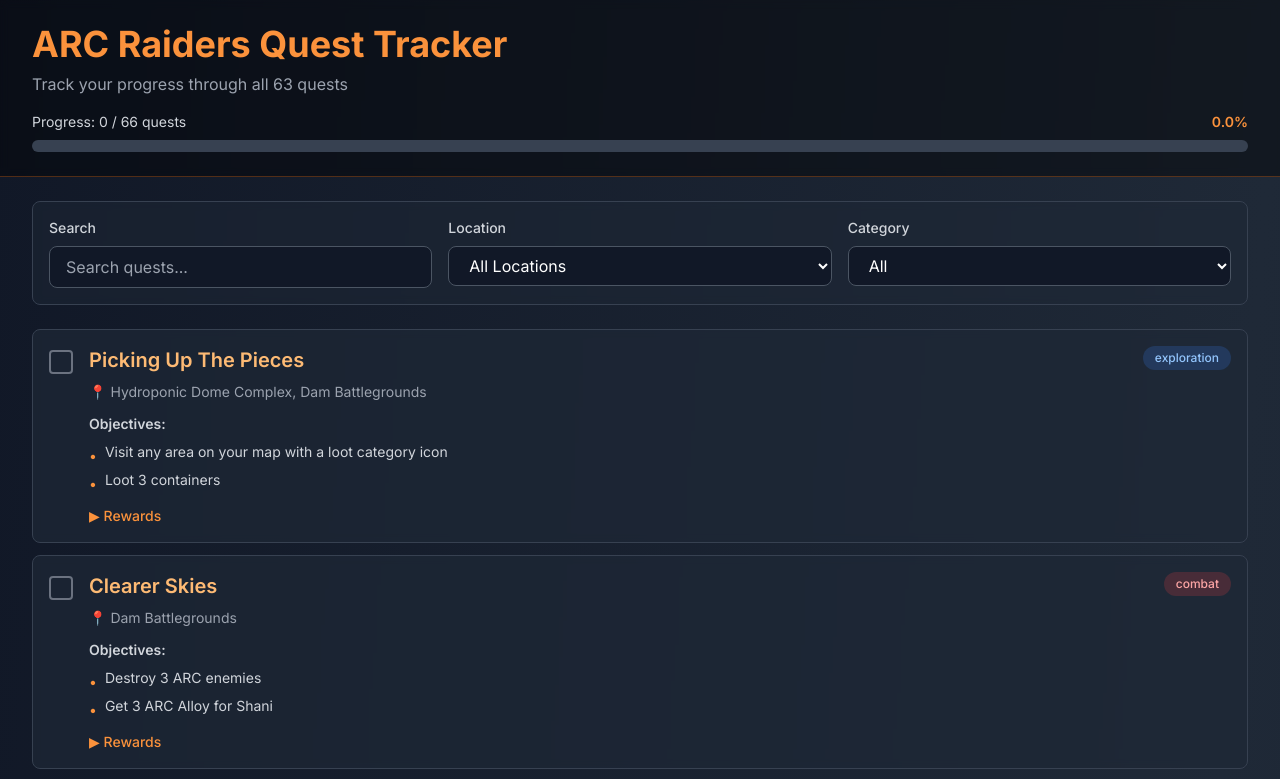
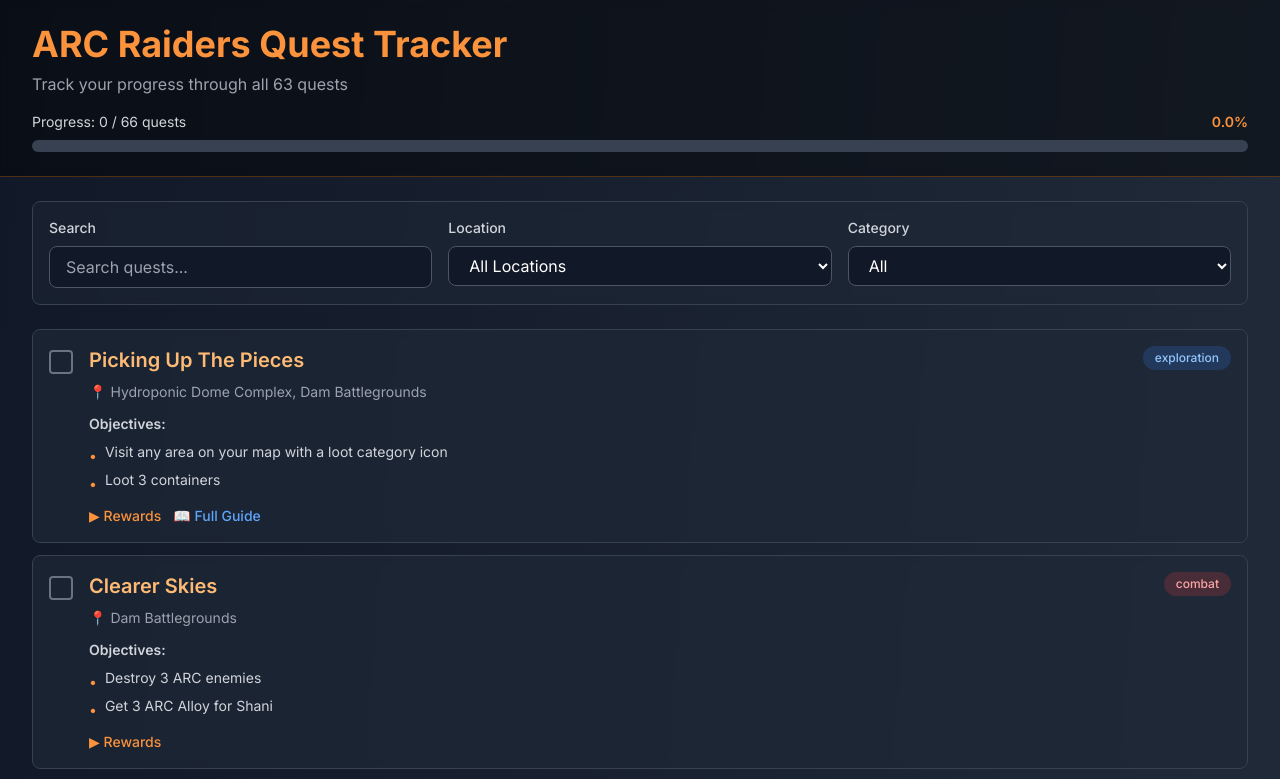
Before and after one commit to ctrlcmdshft/ArcQuest, a Next.js app: page / in a window 1280 px wide. Shown: the top 779 px of the page. Built offline with nearby package versions, Linux system fonts and the light colour scheme.

Commit message:
Add quest guide support with URLs, steps, and tips

```diff
--- a/app/page.tsx
+++ b/app/page.tsx
@@ -206,6 +206,7 @@
                     </div>
 
                     {/* Rewards Toggle */}
+                    <div className="flex gap-3 items-center flex-wrap">
                       <button
                         onClick={() => toggleRewards(quest.id)}
                         className="text-sm text-orange-400 hover:text-orange-300 font-medium flex items-center gap-1"
@@ -213,8 +214,21 @@
                         {showRewards[quest.id] ? '▼' : '▶'} Rewards
                       </button>
 
+                      {quest.guideUrl && (
+                        <a
+                          href={quest.guideUrl}
+                          target="_blank"
+                          rel="noopener noreferrer"
+                          className="text-sm text-blue-400 hover:text-blue-300 font-medium flex items-center gap-1"
+                        >
+                          📖 Full Guide
+                        </a>
+                      )}
+                    </div>
+
                     {showRewards[quest.id] && (
                       <div className="mt-2 p-3 bg-gray-900/50 rounded border border-gray-700">
+                        <h5 className="text-sm font-semibold text-green-400 mb-2">Rewards:</h5>
                         <ul className="space-y-1">
                           {quest.rewards.map((reward, idx) => (
                             <li key={idx} className="text-sm text-green-300 flex items-center gap-2">
@@ -223,6 +237,33 @@
                             </li>
                           ))}
                         </ul>
+
+                        {quest.guideSteps && quest.guideSteps.length > 0 && (
+                          <>
+                            <h5 className="text-sm font-semibold text-blue-400 mt-3 mb-2">Guide Steps:</h5>
+                            <ol className="space-y-1 ml-4">
+                              {quest.guideSteps.map((step, idx) => (
+                                <li key={idx} className="text-sm text-gray-300 list-decimal">
+                                  {step}
+                                </li>
+                              ))}
+                            </ol>
+                          </>
+                        )}
+
+                        {quest.tips && quest.tips.length > 0 && (
+                          <>
+                            <h5 className="text-sm font-semibold text-yellow-400 mt-3 mb-2">Tips:</h5>
+                            <ul className="space-y-1">
+                              {quest.tips.map((tip, idx) => (
+                                <li key={idx} className="text-sm text-gray-300 flex items-start gap-2">
+                                  <span className="text-yellow-400 mt-0.5">💡</span>
+                                  <span>{tip}</span>
+                                </li>
+                              ))}
+                            </ul>
+                          </>
+                        )}
                       </div>
                     )}
                   </div>
--- a/lib/questData.ts
+++ b/lib/questData.ts
@@ -5,6 +5,9 @@
   objectives: string[];
   rewards: string[];
   category: 'combat' | 'exploration' | 'collection' | 'repair' | 'delivery' | 'other';
+  guideUrl?: string;
+  guideSteps?: string[];
+  tips?: string[];
 }
 
 export const questsByLocation: Record<string, Quest[]> = {
@@ -18,7 +21,19 @@
         'Loot 3 containers'
       ],
       rewards: ['1x Rattler III', '80x Medium Ammo'],
-      category: 'exploration'
+      category: 'exploration',
+      guideUrl: 'https://patchcrazy.co.uk/picking-up-the-pieces-quest-arc-raiders/',
+      guideSteps: [
+        'Look for areas marked with loot category icons on your map',
+        'Navigate to the Hydroponic Dome Complex or Dam Battlegrounds',
+        'Find and open 3 containers in the area',
+        'Containers can be found in buildings, rooms, and outdoor areas'
+      ],
+      tips: [
+        'This is a beginner-friendly quest - any containers count',
+        'Look for supply boxes, crates, and lockers',
+        'Complete this early for a solid starting weapon'
+      ]
     },
     {
       id: 'db-2',
```
Lines whose indentation alone changed are shown as unchanged.
